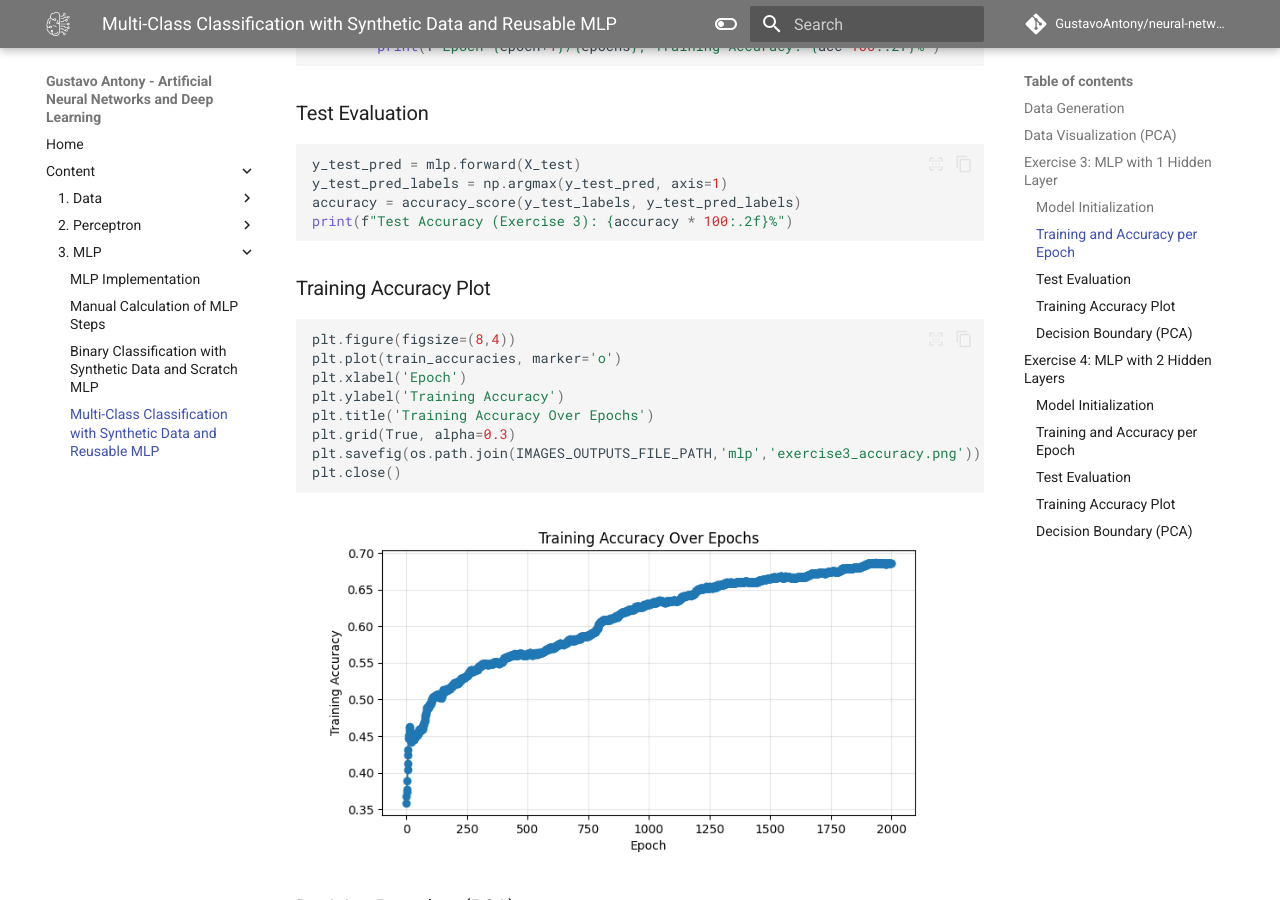
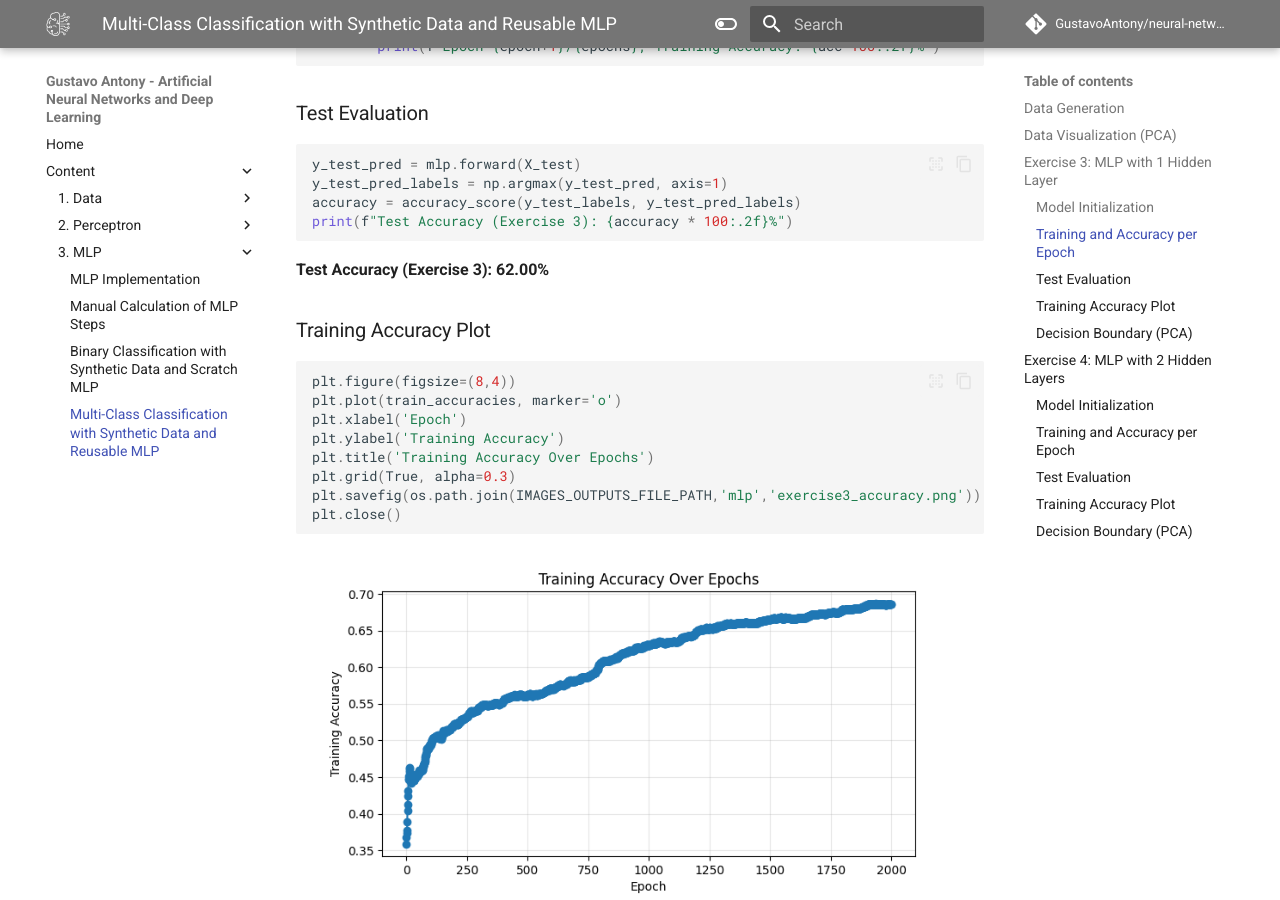
Before and after one commit to GustavoAntony/neural-networks, an MkDocs documentation site: the page built from docs/pages/mlp/exercise3and4.md, in a window 1280 px wide and 900 px high, scrolled down 2411 px. Built offline with MkDocs 1.6.1 and Material for MkDocs 9.7.7, drawn with Linux system fonts in a browser that asks for light colours; comment, search, counter and statistics services are not loaded; some of the changed text lies outside the part shown.

Commit message:
adding test accuracy

````diff
--- a/docs/pages/mlp/exercise3and4.md
+++ b/docs/pages/mlp/exercise3and4.md
@@ -102,6 +102,8 @@ accuracy = accuracy_score(y_test_labels, y_test_pred_labels)
 print(f"Test Accuracy (Exercise 3): {accuracy * 100:.2f}%")
 ```
 
+**Test Accuracy (Exercise 3): 62.00%**
+
 ### Training Accuracy Plot
 
 ```python
@@ -164,6 +166,8 @@ accuracy = accuracy_score(y_test_labels, y_test_pred_labels)
 print(f"Test Accuracy (Exercise 4): {accuracy * 100:.2f}%")
 ```
 
+**Test Accuracy (Exercise 4): 68.67%**
+
 ### Training Accuracy Plot
 
 ```python
````
Also changed, not shown: docs/pages/mlp/exercise2.md (+2 -0 lines).
